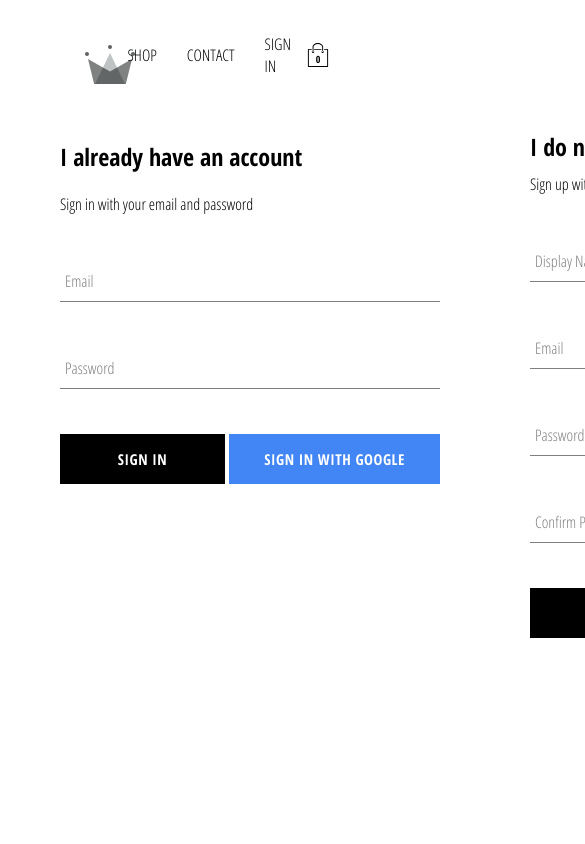
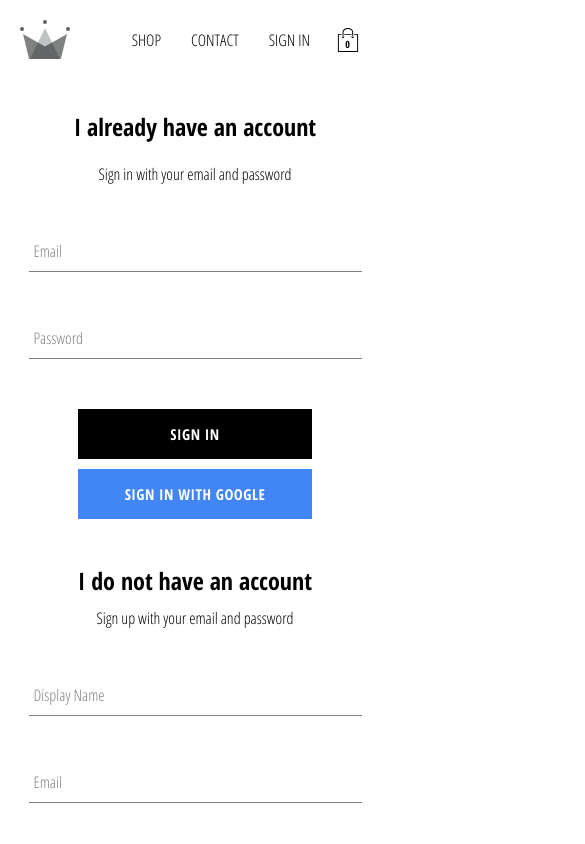
Before and after one commit to sneupan1/Code-Clothing, a React (Create React App) app: page /signin in a window 390 px wide. Shown: the top 844 px of the page, 585 px wide, since content can reach past the window. Built offline with nearby package versions, Linux system fonts and the light colour scheme; no server answers.

Commit message:
Mobile responsiveness added

```diff
--- a/src/App.css
+++ b/src/App.css
@@ -1,13 +1,19 @@
 body {
-    font-family: 'Open Sans Condensed', sans-serif;
-    padding: 20px 60px;
+  font-family: "Open Sans Condensed", sans-serif;
+  padding: 20px 60px;
 }
 
 a {
-    text-decoration:  none;
-    color: black;
+  text-decoration: none;
+  color: black;
 }
 
 * {
-    box-sizing: border-box;
+  box-sizing: border-box;
 }
+
+@media only screen and (max-width: 800px) {
+  body {
+    padding: 10px;
+  }
+}
--- a/src/components/collection-item/collection-item.styles.scss
+++ b/src/components/collection-item/collection-item.styles.scss
@@ -5,6 +5,10 @@
   height: 350px;
   align-items: center;
   position: relative;
+
+  @media screen and (max-width: 800px) {
+    width: 40vw;
+  }
 
   .image {
     width: 100%;
@@ -19,16 +23,29 @@
     position: absolute;
     top: 255px;
     display: none;
+
+    @media screen and (max-width: 800px) {
+      display: block;
+      opacity: 0.9;
+      min-width: unset;
+      padding: 0 10px;
+    }
   }
 
   &:hover {
     .image {
       opacity: 0.8;
+      @media screen and (max-width: 800px) {
+        opacity: unset;
+      }
     }
 
     .custom-button {
       opacity: 0.85;
       display: flex;
+      @media screen and (max-width: 800px) {
+        opacity: unset;
+      }
     }
   }
 
--- a/src/components/collection-preview/collection-preview.styles.scss
+++ b/src/components/collection-preview/collection-preview.styles.scss
@@ -3,6 +3,9 @@
   flex-direction: column;
   margin-bottom: 30px;
 
+  @media screen and (max-width: 800px) {
+    align-items: center;
+  }
   .title {
     font-size: 28px;
     margin-bottom: 25px;
@@ -11,5 +14,11 @@
   .preview {
     display: flex;
     justify-content: space-between;
+
+    @media screen and (max-width: 800px) {
+      display: grid;
+      grid-template-columns: 1fr 1fr;
+      grid-gap: 15px;
     }
   }
+}
--- a/src/components/header/header.styles.jsx
+++ b/src/components/header/header.styles.jsx
@@ -7,12 +7,23 @@ export const HeaderContainer = styled.div`
   display: flex;
   justify-content: space-between;
   margin-bottom: 25px;
+
+  @media screen and (max-width: 800px) {
+    height: 60px;
+    padding: 10px;
+    margin-bottom: 20px;
+  }
 `;
 
 export const LogoContainer = styled(Link)`
   height: 100%;
   width: 70px;
   padding: 25px;
+
+  @media screen and (max-width: 800px) {
+    width: 50px;
+    padding: 0;
+  }
 `;
 
 export const OptionsContainer = styled.div`
@@ -21,6 +32,10 @@ export const OptionsContainer = styled.div`
   display: flex;
   align-items: center;
   justify-content: flex-end;
+
+  @media screen and (max-width: 800px) {
+    width: 80%;
+  }
 `;
 
 export const OptionLink = styled(Link)`
--- a/src/components/menu-item/menu-item.styles.scss
+++ b/src/components/menu-item/menu-item.styles.scss
@@ -24,6 +24,9 @@
 
   &.large {
     height: 380px;
+    @media screen and (max-width: 800px) {
+      height: 200px;
+    }
   }
 
   &:first-child {
@@ -32,6 +35,10 @@
 
   &:last-child {
     margin-left: 7.5px;
+  }
+
+  @media screen and (max-width: 800px) {
+    height: 200px;
   }
 
   .background-image {
--- a/src/components/sign-in/sign-in.component.jsx
+++ b/src/components/sign-in/sign-in.component.jsx
@@ -8,7 +8,10 @@ import { auth, signInWithGoogle } from "../../firebase/firebase.utils";
 import "./sign-in.styles.scss";
 
 const SignIn = () => {
-  const [userCredentials, setCredentials ] = useState({email:"", password: ""})
+  const [userCredentials, setCredentials] = useState({
+    email: "",
+    password: "",
+  });
 
   const { email, password } = userCredentials;
 
@@ -26,7 +29,7 @@ const SignIn = () => {
   const handleChange = (event) => {
     const { value, name } = event.target;
 
-    setCredentials({...userCredentials, [name]: value });
+    setCredentials({ ...userCredentials, [name]: value });
   };
 
   return (
@@ -34,7 +37,7 @@ const SignIn = () => {
       <h2>I already have an account</h2>
       <span>Sign in with your email and password</span>
 
-      <form onSubmit={handleSubmit}>
+      <form className="signin-form" onSubmit={handleSubmit}>
         <FormInput
           name="email"
           type="email"
@@ -61,7 +64,6 @@ const SignIn = () => {
       </form>
     </div>
   );
-}
-
+};
 
 export default SignIn;
--- a/src/components/sign-in/sign-in.styles.scss
+++ b/src/components/sign-in/sign-in.styles.scss
@@ -10,5 +10,26 @@
   .buttons {
     display: flex;
     justify-content: space-between;
+
+    @media screen and (max-width: 800px) {
+      flex-direction: column;
+      align-items: center;
+
+      button {
+        min-width: unset;
+        width: 70%;
+        margin: 5px auto;
       }
     }
+  }
+
+  @media screen and (max-width: 800px) {
+    width: 90%;
+    align-items: center;
+    margin-bottom: 30px;
+
+    .signin-form {
+      width: 100%;
+    }
+  }
+}
--- a/src/components/sign-up/sign-up.styles.scss
+++ b/src/components/sign-up/sign-up.styles.scss
@@ -1,9 +1,23 @@
 .sign-up {
-    display: flex;
-    flex-direction: column;
-    width: 380px;
+  display: flex;
+  flex-direction: column;
+  width: 380px;
 
-    .title {
-        margin: 10px 0;
+  @media screen and (max-width: 800px) {
+    width: 90%;
+    align-items: center;
+    .sign-up-form {
+      width: 100%;
+
+      button {
+        margin: 5px auto;
+        min-width: unset;
+        width: 70%;
+      }
     }
+  }
+
+  .title {
+    margin: 10px 0;
+  }
 }
--- a/src/pages/collection/collection.styles.scss
+++ b/src/pages/collection/collection.styles.scss
@@ -1,6 +1,9 @@
 .collection-page {
   display: flex;
   flex-direction: column;
+  @media screen and (max-width: 800px) {
+    align-items: center;
+  }
 
   .title {
     font-size: 38px;
@@ -12,6 +15,10 @@
     grid-template-columns: 1fr 1fr 1fr 1fr;
     grid-gap: 10px;
 
+    @media screen and (max-width: 800px) {
+      grid-template-columns: 1fr 1fr;
+    }
+
     & .collection-item {
       margin-bottom: 30px;
     }
--- a/src/pages/sign-in-and-sign-up.component/sign-in-and-sign-up.styles.scss
+++ b/src/pages/sign-in-and-sign-up.component/sign-in-and-sign-up.styles.scss
@@ -1,6 +1,14 @@
 .sign-in-and-sign-up {
-    width: 850px;
-    display: flex;
+  width: 850px;
+  display: flex;
+  justify-content: space-between;
+  margin: 30px auto;
+  @media screen and (max-width: 800px) {
+    width: unset;
+    min-width: 350px;
+    flex-direction: column;
     justify-content: space-between;
-    margin: 30px auto;
+    align-items: center;
+    margin: auto;
+  }
 }
```
Also changed, not shown: src/components/header/header.styles.scss (indentation only). Lines whose indentation alone changed are shown as unchanged.
